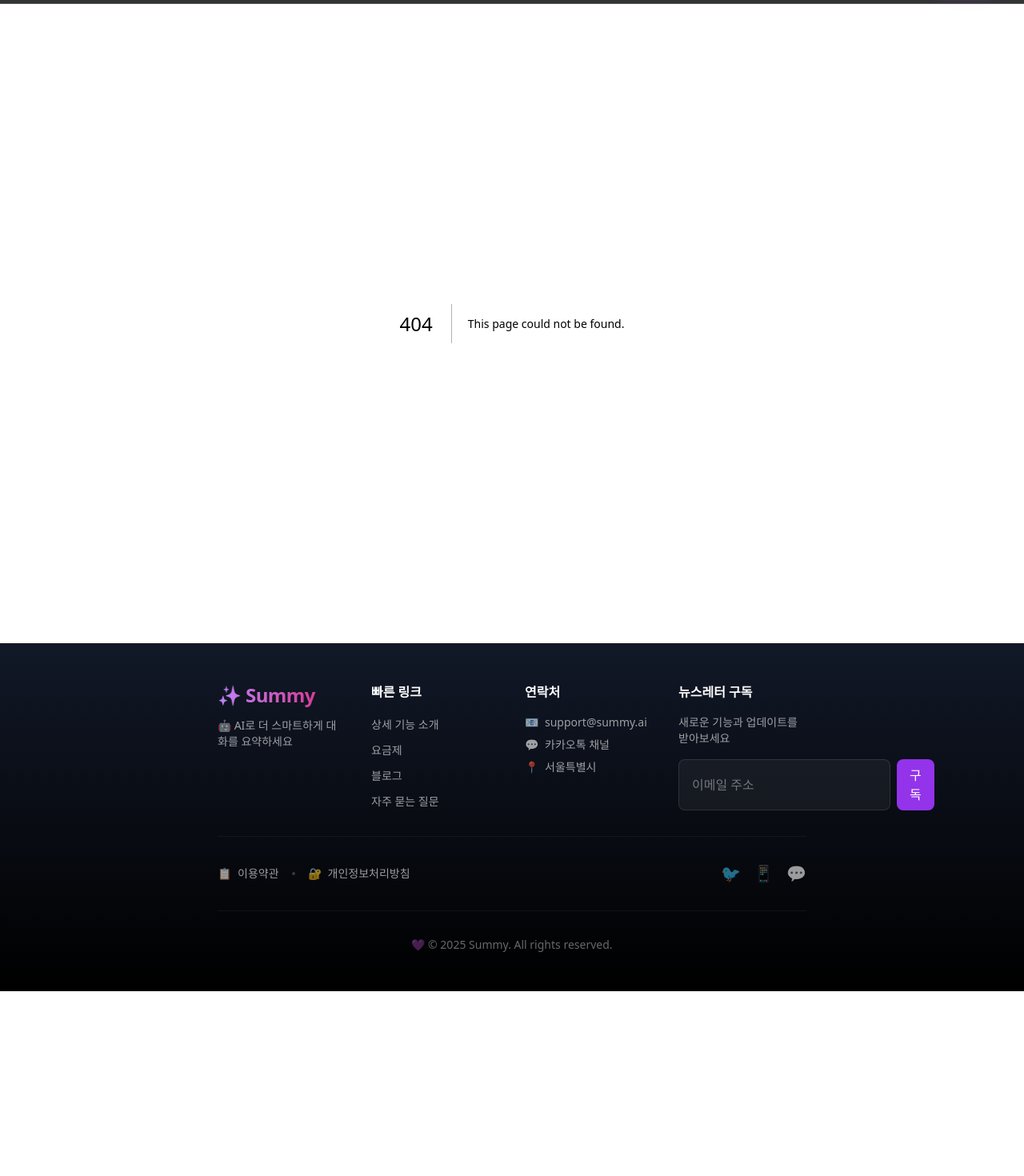
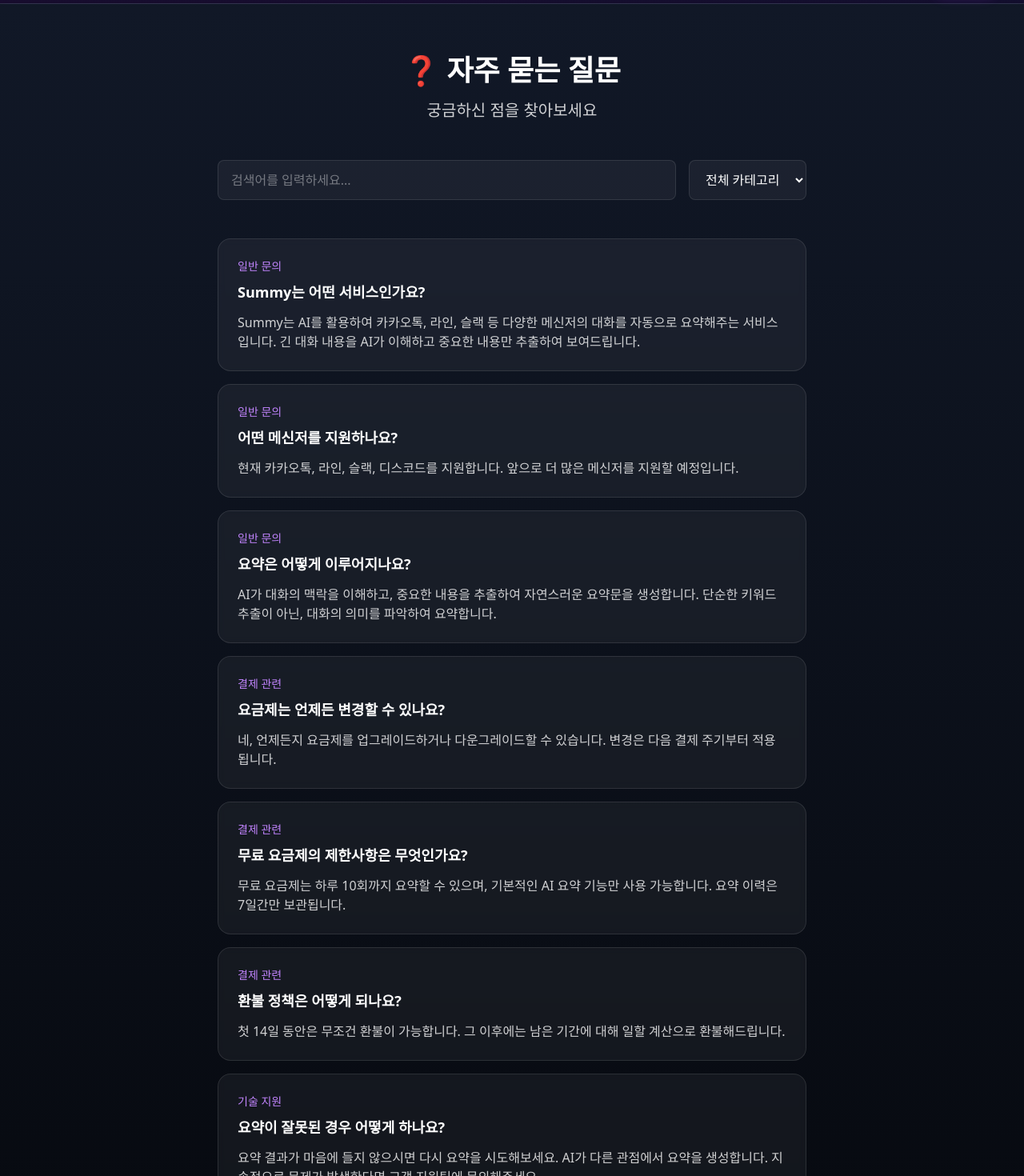
Before and after one commit to FLYLIKEB/summy, a Next.js app: page /faq in a window 1280 px wide. Before the commit this address had no page. Shown: the part 60-1530 px from the top of the page at 80% size. Before the commit the page ends 1299 px from the top, so only its background shows below. Built offline with nearby package versions, Linux system fonts and the light colour scheme.

Commit message:
feat: FAQ 페이지 추가 및 레이아웃 수정 - 검색 가능한 FAQ 페이지 구현 - Footer 중복 제거 - 메인 페이지 레이아웃 개선

```diff
--- a/app/demo/components/ResponseSuggestion.tsx
+++ b/app/demo/components/ResponseSuggestion.tsx
@@ -5,6 +5,21 @@
 import { Button } from '@/components/ui/Button'
 import { RESPONSE_STYLES, RESPONSE_REASONS } from '../constants'
 import { ResponseStyle } from '../types'
+
+const styleLabels: Record<ResponseStyle, { label: string; description: string }> = {
+  formal: {
+    label: '🎩 정중한',
+    description: '공손하고 격식있는 어조로 작성된 답변'
+  },
+  friendly: {
+    label: '😊 친근한',
+    description: '편안하고 친근한 어조로 작성된 답변'
+  },
+  concise: {
+    label: '⚡ 간결한',
+    description: '짧고 핵심적인 내용만 담은 답변'
+  }
+}
 
 // 컴포넌트 Props 타입 정의
 interface ResponseSuggestionProps {
--- /dev/null
+++ b/app/faq/page.tsx
@@ -0,0 +1,182 @@
+'use client'
+
+import React, { useState } from 'react'
+
+export default function FAQPage() {
+  const [searchQuery, setSearchQuery] = useState('')
+  const [selectedCategory, setSelectedCategory] = useState('all')
+
+  const faqCategories = [
+    {
+      id: 'general',
+      title: '일반 문의',
+      questions: [
+        {
+          q: 'Summy는 어떤 서비스인가요?',
+          a: 'Summy는 AI를 활용하여 카카오톡, 라인, 슬랙 등 다양한 메신저의 대화를 자동으로 요약해주는 서비스입니다. 긴 대화 내용을 AI가 이해하고 중요한 내용만 추출하여 보여드립니다.'
+        },
+        {
+          q: '어떤 메신저를 지원하나요?',
+          a: '현재 카카오톡, 라인, 슬랙, 디스코드를 지원합니다. 앞으로 더 많은 메신저를 지원할 예정입니다.'
+        },
+        {
+          q: '요약은 어떻게 이루어지나요?',
+          a: 'AI가 대화의 맥락을 이해하고, 중요한 내용을 추출하여 자연스러운 요약문을 생성합니다. 단순한 키워드 추출이 아닌, 대화의 의미를 파악하여 요약합니다.'
+        }
+      ]
+    },
+    {
+      id: 'billing',
+      title: '결제 관련',
+      questions: [
+        {
+          q: '요금제는 언제든 변경할 수 있나요?',
+          a: '네, 언제든지 요금제를 업그레이드하거나 다운그레이드할 수 있습니다. 변경은 다음 결제 주기부터 적용됩니다.'
+        },
+        {
+          q: '무료 요금제의 제한사항은 무엇인가요?',
+          a: '무료 요금제는 하루 10회까지 요약할 수 있으며, 기본적인 AI 요약 기능만 사용 가능합니다. 요약 이력은 7일간만 보관됩니다.'
+        },
+        {
+          q: '환불 정책은 어떻게 되나요?',
+          a: '첫 14일 동안은 무조건 환불이 가능합니다. 그 이후에는 남은 기간에 대해 일할 계산으로 환불해드립니다.'
+        }
+      ]
+    },
+    {
+      id: 'technical',
+      title: '기술 지원',
+      questions: [
+        {
+          q: '요약이 잘못된 경우 어떻게 하나요?',
+          a: '요약 결과가 마음에 들지 않으시면 다시 요약을 시도해보세요. AI가 다른 관점에서 요약을 생성합니다. 지속적으로 문제가 발생한다면 고객 지원팀에 문의해주세요.'
+        },
+        {
+          q: '요약 이력은 얼마나 보관되나요?',
+          a: '무료 요금제는 7일, 프로 요금제는 30일, 비즈니스 요금제는 무제한으로 보관됩니다.'
+        },
+        {
+          q: 'API를 사용할 수 있나요?',
+          a: '비즈니스 요금제에서만 API 사용이 가능합니다. API 키 발급과 상세한 문서를 제공해드립니다.'
+        }
+      ]
+    },
+    {
+      id: 'business',
+      title: '비즈니스',
+      questions: [
+        {
+          q: '비즈니스 요금제의 장점은 무엇인가요?',
+          a: '팀 관리 기능, API 액세스, 무제한 요약 이력 보관, 전용 지원, 맞춤형 기능 개발 등 다양한 혜택을 제공합니다.'
+        },
+        {
+          q: 'API는 어떻게 사용하나요?',
+          a: '비즈니스 요금제 가입 시 API 키가 발급되며, 상세한 API 문서를 제공해드립니다. 기술 지원팀이 API 통합을 도와드립니다.'
+        },
+        {
+          q: '맞춤형 기능 개발이 가능한가요?',
+          a: '네, 비즈니스 요금제 고객을 대상으로 맞춤형 기능 개발을 제공합니다. 구체적인 요구사항을 상담해주시면 검토 후 도입을 도와드립니다.'
+        }
+      ]
+    }
+  ]
+
+  // 모든 FAQ 항목을 하나의 배열로 변환
+  const allFaqs = faqCategories.flatMap(category =>
+    category.questions.map(q => ({
+      ...q,
+      category: category.id,
+      categoryTitle: category.title
+    }))
+  )
+
+  // 검색 및 카테고리 필터링
+  const filteredFaqs = allFaqs.filter(faq => {
+    const matchesSearch = searchQuery === '' ||
+      faq.q.toLowerCase().includes(searchQuery.toLowerCase()) ||
+      faq.a.toLowerCase().includes(searchQuery.toLowerCase())
+    const matchesCategory = selectedCategory === 'all' || faq.category === selectedCategory
+    return matchesSearch && matchesCategory
+  })
+
+  return (
+    <div className="bg-gradient-to-b from-gray-900 to-black text-white">
+      <div className="section-container py-16">
+        <div className="text-center mb-12">
+          <h1 className="text-4xl font-black mb-4">
+            ❓ 자주 묻는 질문
+          </h1>
+          <p className="text-xl text-white/80">
+            궁금하신 점을 찾아보세요
+          </p>
+        </div>
+
+        {/* 검색 및 필터 섹션 */}
+        <div className="max-w-4xl mx-auto mb-12">
+          <div className="flex flex-col md:flex-row gap-4">
+            <div className="flex-1">
+              <input
+                type="text"
+                placeholder="검색어를 입력하세요..."
+                value={searchQuery}
+                onChange={(e) => setSearchQuery(e.target.value)}
+                className="w-full px-4 py-3 rounded-lg bg-white/5 border border-white/10 text-white placeholder-white/40 focus:outline-none focus:border-purple-500"
+              />
+            </div>
+            <select
+              value={selectedCategory}
+              onChange={(e) => setSelectedCategory(e.target.value)}
+              className="px-4 py-3 rounded-lg bg-white/5 border border-white/10 text-white focus:outline-none focus:border-purple-500"
+            >
+              <option value="all">전체 카테고리</option>
+              {faqCategories.map(category => (
+                <option key={category.id} value={category.id}>
+                  {category.title}
+                </option>
+              ))}
+            </select>
+          </div>
+        </div>
+
+        {/* FAQ 목록 */}
+        <div className="max-w-4xl mx-auto">
+          {filteredFaqs.length > 0 ? (
+            <div className="space-y-4">
+              {filteredFaqs.map((faq, index) => (
+                <div key={index} className="card p-6">
+                  <div className="flex items-start gap-4">
+                    <div className="flex-1">
+                      <div className="flex items-center gap-2 mb-2">
+                        <span className="text-sm text-purple-400">{faq.categoryTitle}</span>
+                      </div>
+                      <h3 className="text-lg font-semibold mb-3">{faq.q}</h3>
+                      <p className="text-white/80">{faq.a}</p>
+                    </div>
+                  </div>
+                </div>
+              ))}
+            </div>
+          ) : (
+            <div className="text-center py-12">
+              <p className="text-white/60">검색 결과가 없습니다.</p>
+            </div>
+          )}
+        </div>
+
+        {/* 추가 문의 CTA */}
+        <div className="text-center mt-16">
+          <h2 className="text-2xl font-bold mb-4">더 자세한 정보가 필요하신가요?</h2>
+          <p className="text-white/80 mb-8">
+            원하시는 답변을 찾지 못하셨다면 문의해주세요
+          </p>
+          <a
+            href="/contact"
+            className="inline-block px-8 py-3 bg-purple-600 hover:bg-purple-700 text-white rounded-lg transition-colors"
+          >
+            문의하기
+          </a>
+        </div>
+      </div>
+    </div>
+  )
+}
--- a/app/page.tsx
+++ b/app/page.tsx
@@ -19,8 +19,6 @@
         <SpecialFeatures /> {/* 특별한 점 소개 */}
         <FinalCTA /> {/* 최종 초대 호출 */}
       </main>
-
-      <Footer />
     </div>
   )
 }
```
